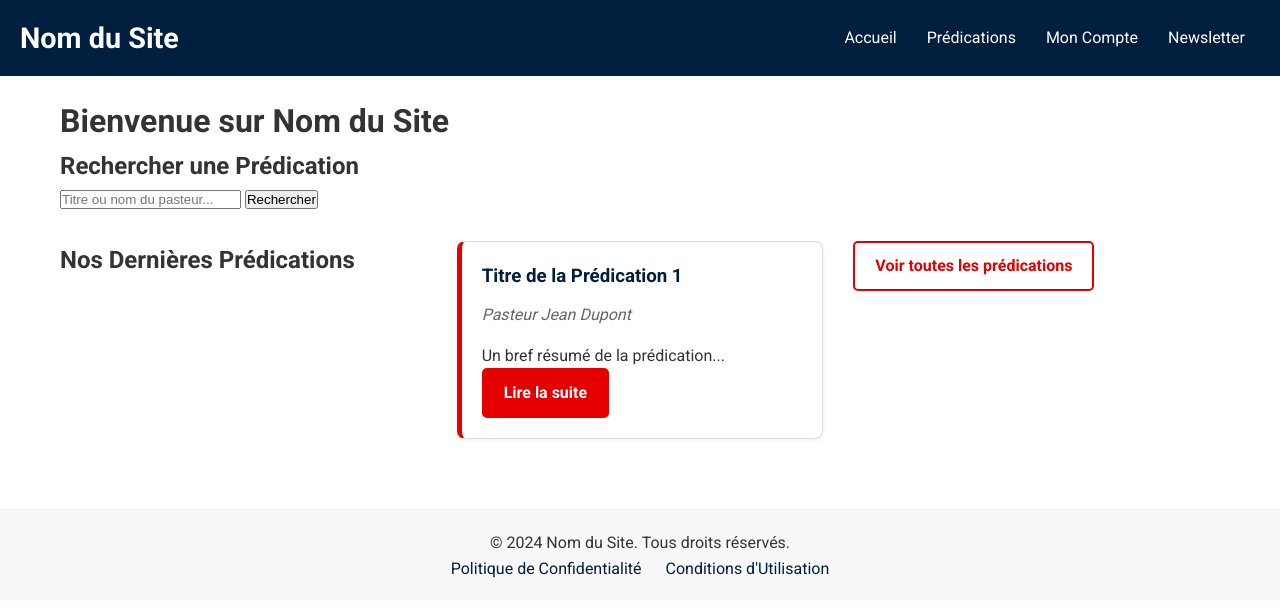
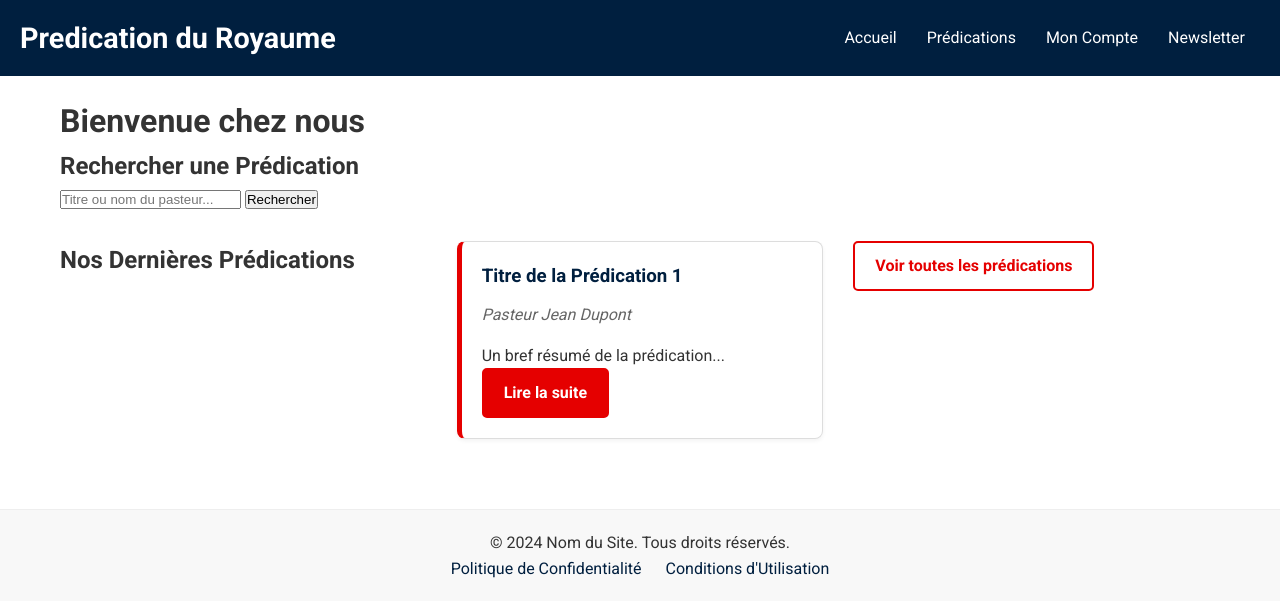
Before and after one commit to davmuks/predication_du_royaume.github.io, a plain HTML site: page index.html in a window 1280 px wide. Drawn offline with Linux system fonts and the light colour scheme; a script that the page names is missing.

Commit message:
index.html

```diff
--- a/index.html
+++ b/index.html
@@ -3,14 +3,14 @@
 <head>
     <meta charset="UTF-8">
     <meta name="viewport" content="width=device-width, initial-scale=1.0">
-    <title>Nom du Site - Prédications</title>
+    <title>Prédications du Royaume</title>
     <link rel="stylesheet" href="style.css">
     <link href="https://fonts.googleapis.com/css2?family=Roboto:wght@400;700&display=swap" rel="stylesheet">
 </head>
 <body>
 
     <header class="main-header">
-        <div class="logo">Nom du Site</div>
+        <div class="logo">Predication du Royaume</div>
         <nav class="main-nav">
             <ul>
                 <li><a href="index.html">Accueil</a></li>
@@ -22,7 +22,7 @@
     </header>
 
     <main class="home-content">
-        <h1>Bienvenue sur Nom du Site</h1>
+        <h1>Bienvenue chez nous</h1>
 
         <section class="search-section">
             <h2>Rechercher une Prédication</h2>
```
